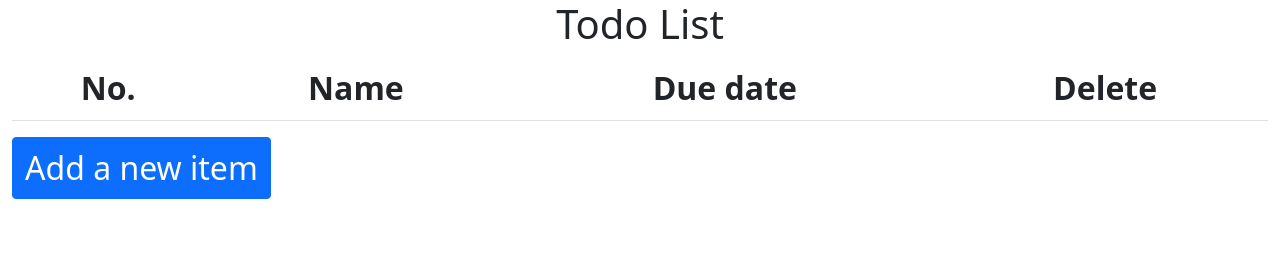
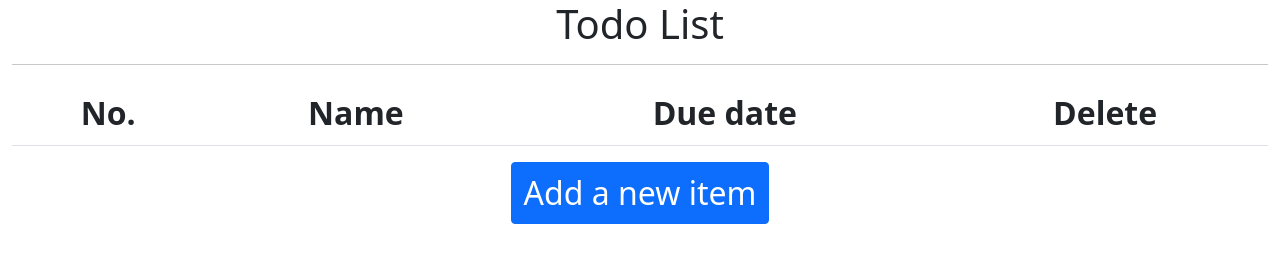
Before and after one commit to Phyke/Basic-TodoList, a plain HTML site: page index.html in a window 1280 px wide. Drawn offline with nearby package versions, Linux system fonts and the light colour scheme.

Commit message:
Center add button, Add horizontal rule in header.

```diff
--- a/index.html
+++ b/index.html
@@ -27,9 +27,10 @@
         </div>
     </dialog>
 
-    <div class="container-xxl fs-2">
+    <div class="container-xxl fs-2 text-center">
         <header>
-            <h1 class="text-center h1">Todo List</h1>
+            <h1 class="h1">Todo List</h1>
+            <hr></hr>
         </header>
         <main>
             <table class="table table-hover text-center">
```
